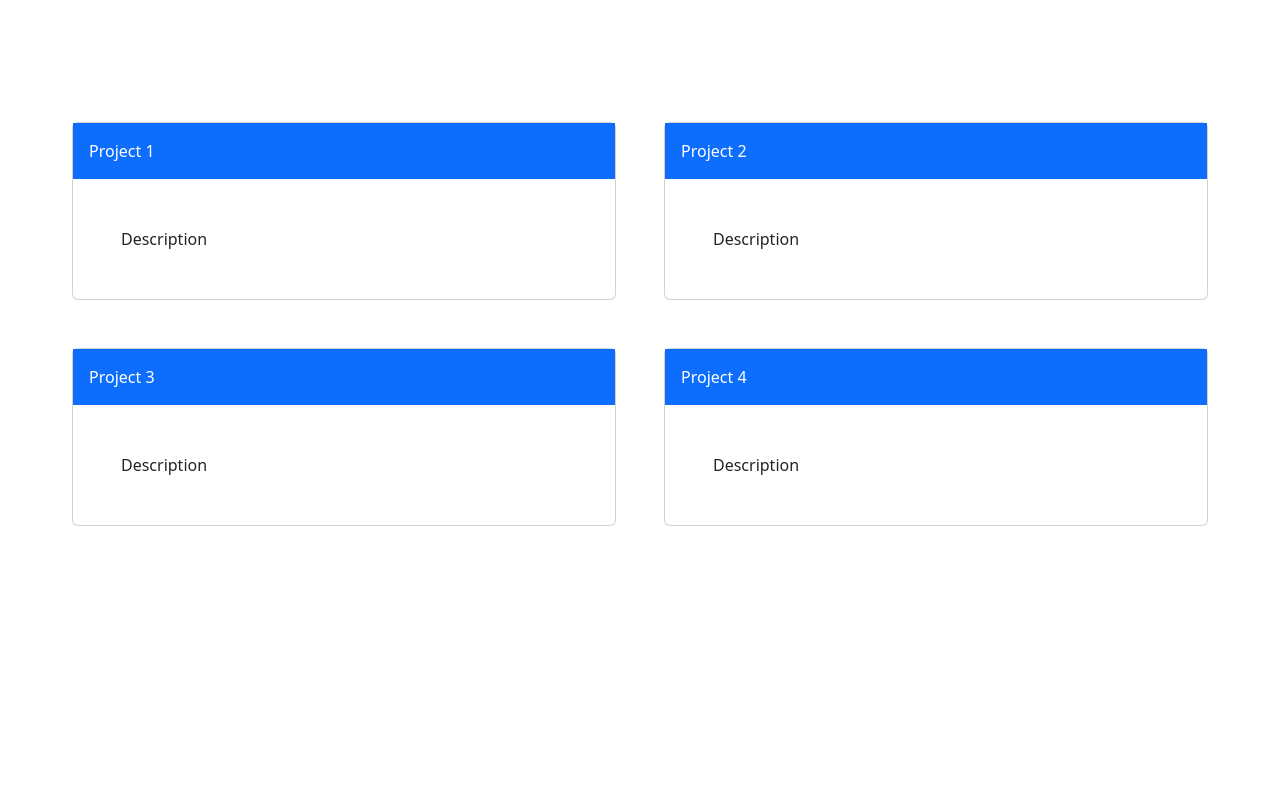
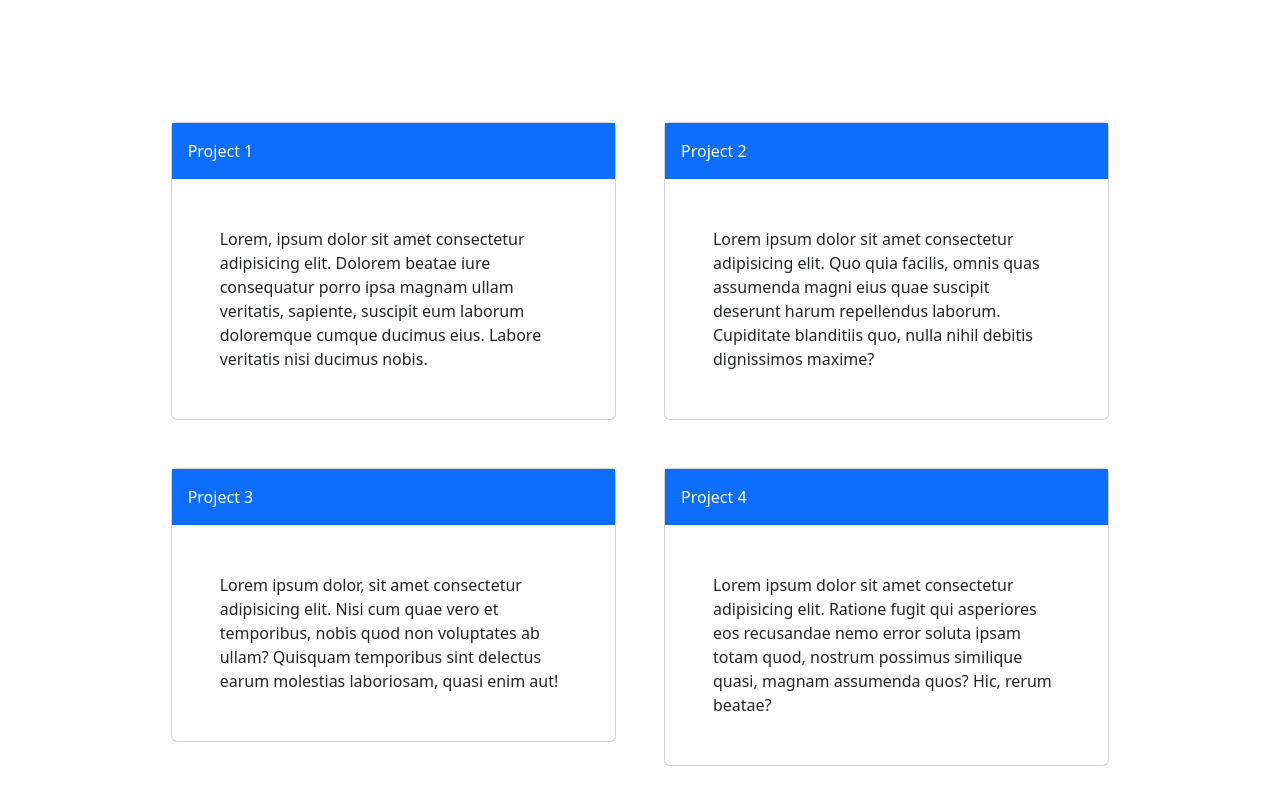
Before and after one commit to breakthegreat/portofolio, a website: page index.html in a window 1280 px wide. Shown: the part 1080-1884 px from the top of the page. Drawn offline with nearby package versions, Linux system fonts and the light colour scheme.

Commit message:
fixed layout

```diff
--- a/index.html
+++ b/index.html
@@ -83,41 +83,49 @@
 
 
         <div class="row row-cols-1 row-cols-lg-2  mx-5 gy-5 gx-5" id="projects">
-            <div class="col-lg-6 col-md-6">
+            <div class="col-lg-5 offset-lg-1 col-md-6">
                 <div class="card ">
                     <div class="card-body text-bg-primary">Project 1
                     </div>
-                    <div class="card-body p-5">Description
+                    <div class="card-body p-5">Lorem, ipsum dolor sit amet consectetur adipisicing elit. Dolorem beatae
+                        iure consequatur porro ipsa magnam ullam veritatis, sapiente, suscipit eum laborum doloremque
+                        cumque ducimus eius. Labore veritatis nisi ducimus nobis.
                     </div>
 
                 </div>
 
             </div>
-            <div class="col-lg-6 col-md-6">
+            <div class="col-lg-5  col-md-6">
                 <div class="card ">
                     <div class="card-body text-bg-primary">Project 2
                     </div>
-                    <div class="card-body p-5">Description
+                    <div class="card-body p-5">Lorem ipsum dolor sit amet consectetur adipisicing elit. Quo quia
+                        facilis, omnis quas assumenda magni eius quae suscipit deserunt harum repellendus laborum.
+                        Cupiditate blanditiis quo, nulla nihil debitis dignissimos maxime?
                     </div>
 
                 </div>
 
             </div>
-            <div class="col-lg-6 col-md-6">
+            <div class="col-lg-5 offset-lg-1  col-md-6">
                 <div class="card ">
                     <div class="card-body text-bg-primary">Project 3
                     </div>
-                    <div class="card-body p-5">Description
+                    <div class="card-body p-5">Lorem ipsum dolor, sit amet consectetur adipisicing elit. Nisi cum quae
+                        vero et temporibus, nobis quod non voluptates ab ullam? Quisquam temporibus sint delectus earum
+                        molestias laboriosam, quasi enim aut!
                     </div>
 
                 </div>
 
             </div>
-            <div class="col-lg-6 col-md-6">
+            <div class="col-lg-5 col-md-6">
                 <div class="card ">
                     <div class="card-body text-bg-primary">Project 4
                     </div>
-                    <div class="card-body p-5">Description
+                    <div class="card-body p-5">Lorem ipsum dolor sit amet consectetur adipisicing elit. Ratione fugit
+                        qui asperiores eos recusandae nemo error soluta ipsam totam quod, nostrum possimus similique
+                        quasi, magnam assumenda quos? Hic, rerum beatae?
                     </div>
 
                 </div>
@@ -148,7 +156,7 @@
                 </div>
 
                 <a href="#" class="to-top">
-                    <i class="fas fa-chevron-up fa-lg"></i>
+                    <i class="fas fa-chevron-up fa-lg" id="chevron"></i>
                 </a>
     </main>
     <footer>
--- a/styles.css
+++ b/styles.css
@@ -64,7 +64,9 @@ p {
     transition: all 0.4s;
 }
 
-
+#chevron {
+    color: black;
+}
 
 
 .to-top.active {
```
